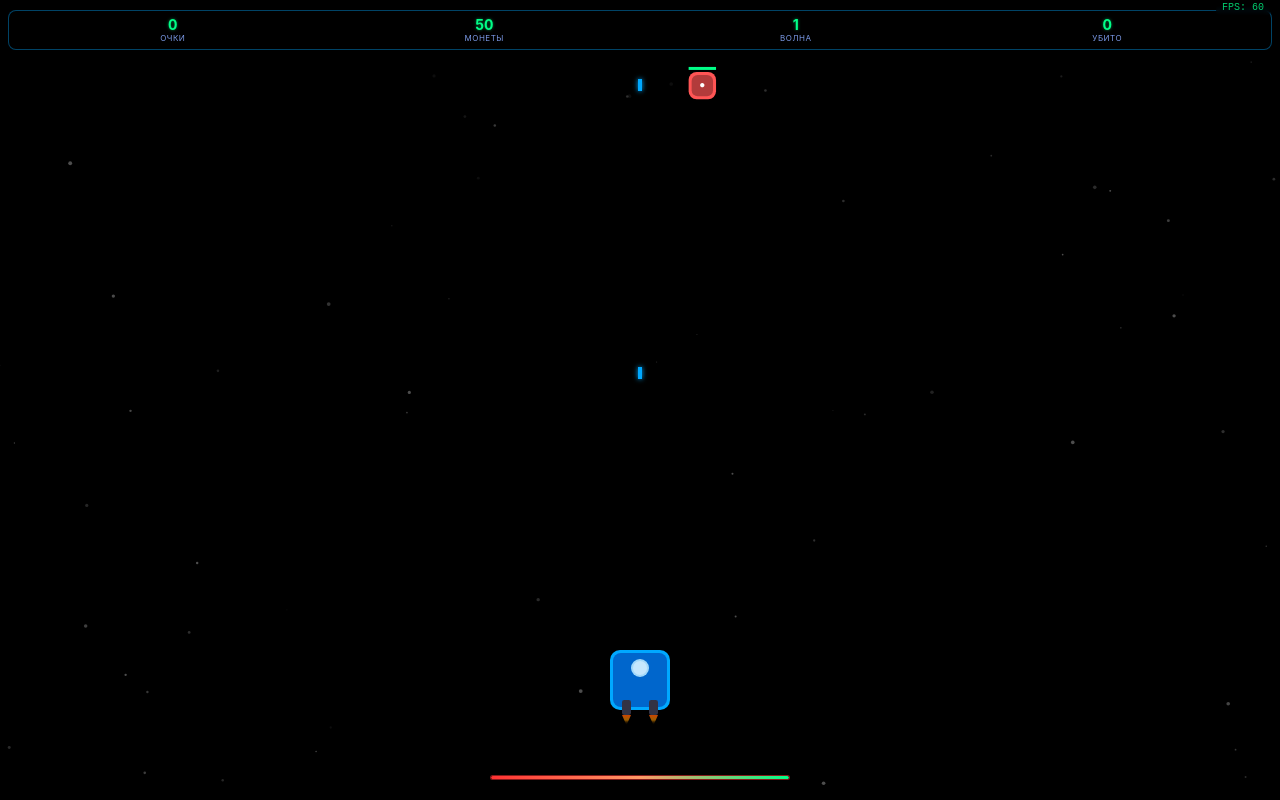
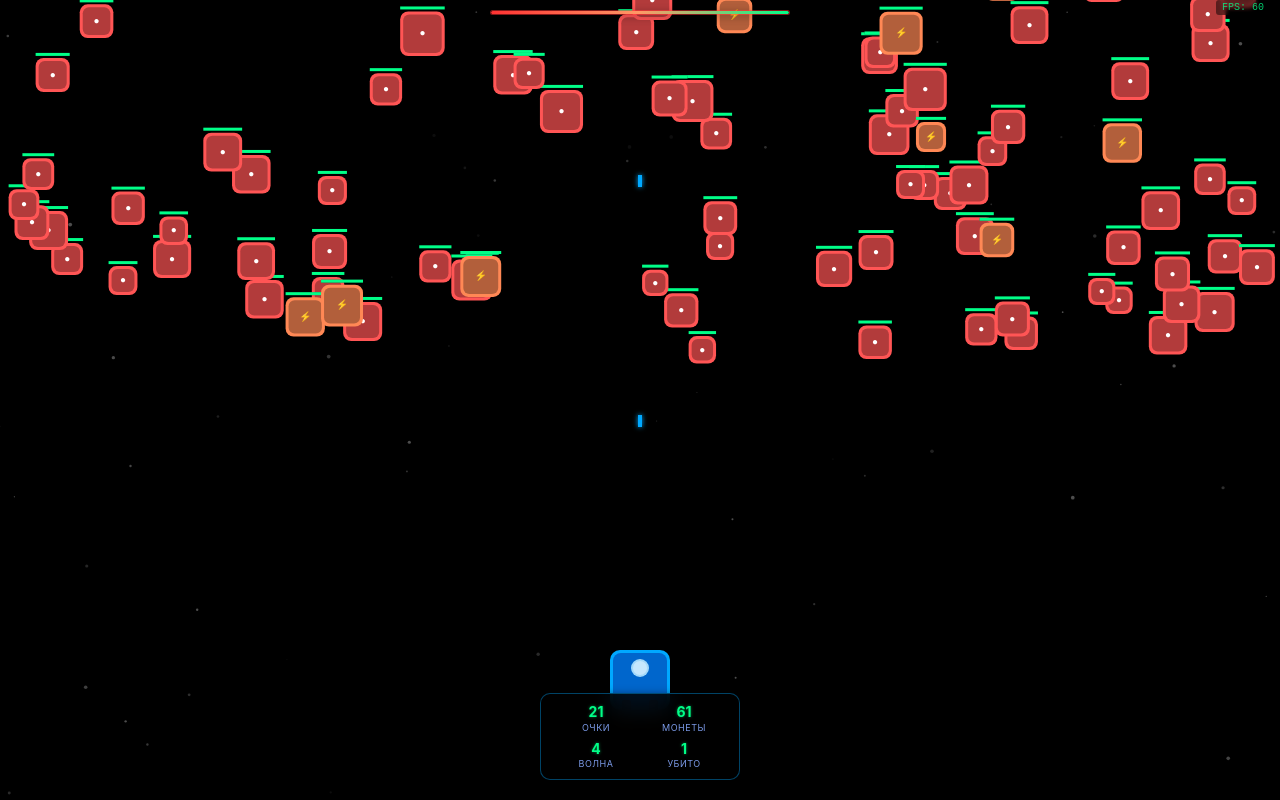
Before and after one commit to kabinaqq/samolet, a plain HTML site: page index.html in a window 1280 px wide. Both pictures are taken after a click on the button "НАЧАТЬ ИГРУ". Drawn offline with Linux system fonts and the light colour scheme.

Commit message:
Update index.html

```diff
--- a/index.html
+++ b/index.html
@@ -70,54 +70,10 @@
             backdrop-filter: blur(2px);
         }
 
-        /* Статус бар - прикреплен к верхней безопасной зоне */
-        .stats-bar {
+        /* Здоровье корабля - прикреплено к верхней безопасной зоне */
+        .ship-health-bar {
             position: fixed;
             top: env(safe-area-inset-top, 10px);
-            left: 8px;
-            right: 8px;
-            display: flex;
-            justify-content: space-between;
-            align-items: center;
-            background: rgba(0, 0, 0, 0.85);
-            padding: 6px 10px;
-            border-radius: 8px;
-            backdrop-filter: blur(10px);
-            border: 1px solid rgba(0, 168, 255, 0.4);
-            box-shadow: 0 2px 10px rgba(0, 0, 0, 0.5);
-            z-index: 100;
-            gap: 4px;
-        }
-
-        .stat-item {
-            display: flex;
-            flex-direction: column;
-            align-items: center;
-            flex: 1;
-            min-width: 0;
-        }
-
-        .stat-value {
-            font-size: 14px;
-            font-weight: 700;
-            color: #00ff88;
-            text-shadow: 0 0 3px rgba(0, 255, 136, 0.5);
-            line-height: 1.1;
-        }
-
-        .stat-label {
-            font-size: 8px;
-            color: #88aaff;
-            margin-top: 1px;
-            text-transform: uppercase;
-            letter-spacing: 0.5px;
-            opacity: 0.9;
-        }
-
-        /* Здоровье корабля - прикреплено к нижней безопасной зоне */
-        .ship-health-bar {
-            position: fixed;
-            bottom: calc(env(safe-area-inset-bottom, 20px) + 10px);
             left: 50%;
             transform: translateX(-50%);
             width: 70%;
@@ -150,6 +106,52 @@
             color: #ff8888;
             text-shadow: 0 1px 2px rgba(0, 0, 0, 0.7);
             font-weight: 500;
+        }
+
+        /* Статистика внизу экрана - компактная */
+        .bottom-stats {
+            position: fixed;
+            bottom: calc(env(safe-area-inset-bottom, 20px) + 10px);
+            left: 50%;
+            transform: translateX(-50%);
+            display: grid;
+            grid-template-columns: repeat(2, 1fr);
+            gap: 8px;
+            background: rgba(0, 0, 0, 0.85);
+            padding: 10px 15px;
+            border-radius: 10px;
+            backdrop-filter: blur(10px);
+            border: 1px solid rgba(0, 168, 255, 0.4);
+            box-shadow: 0 2px 10px rgba(0, 0, 0, 0.5);
+            z-index: 100;
+            min-width: 200px;
+            max-width: 280px;
+        }
+
+        .bottom-stat-item {
+            display: flex;
+            flex-direction: column;
+            align-items: center;
+            justify-content: center;
+        }
+
+        .bottom-stat-value {
+            font-size: 14px;
+            font-weight: 700;
+            color: #00ff88;
+            text-shadow: 0 0 3px rgba(0, 255, 136, 0.5);
+            line-height: 1.1;
+            margin-bottom: 2px;
+        }
+
+        .bottom-stat-label {
+            font-size: 9px;
+            color: #88aaff;
+            text-transform: uppercase;
+            letter-spacing: 0.5px;
+            opacity: 0.9;
+            text-align: center;
+            white-space: nowrap;
         }
 
         /* Меню улучшений - адаптировано под экран */
@@ -440,6 +442,21 @@
                 width: 85%;
                 min-width: 180px;
             }
+
+            .bottom-stats {
+                padding: 8px 12px;
+                min-width: 180px;
+                max-width: 240px;
+                gap: 6px;
+            }
+
+            .bottom-stat-value {
+                font-size: 13px;
+            }
+
+            .bottom-stat-label {
+                font-size: 8px;
+            }
         }
 
         @media (max-height: 600px) {
@@ -471,27 +488,20 @@
                 padding: 14px;
                 font-size: 15px;
             }
+
+            .ship-health-bar {
+                top: max(env(safe-area-inset-top), 5px);
+            }
+
+            .bottom-stats {
+                bottom: calc(env(safe-area-inset-bottom, 15px) + 5px);
+            }
         }
 
         /* Портретная и альбомная ориентация */
         @media (orientation: landscape) and (max-height: 500px) {
-            .stats-bar {
+            .ship-health-bar {
                 top: 5px;
-                left: 5px;
-                right: 5px;
-                padding: 4px 8px;
-            }
-
-            .stat-value {
-                font-size: 12px;
-            }
-
-            .stat-label {
-                font-size: 7px;
-            }
-
-            .ship-health-bar {
-                bottom: 10px;
                 width: 40%;
                 min-width: 150px;
             }
@@ -501,6 +511,14 @@
                 font-size: 8px;
             }
 
+            .bottom-stats {
+                bottom: 10px;
+                grid-template-columns: repeat(4, 1fr);
+                min-width: 300px;
+                max-width: 400px;
+                padding: 6px 10px;
+            }
+
             .menu-overlay {
                 padding: 10px;
             }
@@ -522,13 +540,11 @@
 
         /* iPhone X и новее - безопасные зоны */
         @supports (padding: max(0px)) {
-            .stats-bar {
+            .ship-health-bar {
                 top: max(env(safe-area-inset-top), 10px);
-                left: max(env(safe-area-inset-left), 8px);
-                right: max(env(safe-area-inset-right), 8px);
-            }
-
-            .ship-health-bar {
+            }
+
+            .bottom-stats {
                 bottom: max(env(safe-area-inset-bottom), 20px);
             }
 
@@ -540,35 +556,35 @@
     </style>
 </head>
 <body>
-    <div id="fpsCounter">FPS: 60</div>
+    <div id="fpsCounter">FPS: 0</div>
 
     <div id="gameContainer">
         <canvas id="gameCanvas"></canvas>
-
-        <!-- Статус бар -->
-        <div class="stats-bar">
-            <div class="stat-item">
-                <div class="stat-value" id="scoreValue">0</div>
-                <div class="stat-label">Очки</div>
-            </div>
-            <div class="stat-item">
-                <div class="stat-value" id="coinsValue">50</div>
-                <div class="stat-label">Монеты</div>
-            </div>
-            <div class="stat-item">
-                <div class="stat-value" id="waveValue">1</div>
-                <div class="stat-label">Волна</div>
-            </div>
-            <div class="stat-item">
-                <div class="stat-value" id="killsValue">0</div>
-                <div class="stat-label">Убито</div>
-            </div>
-        </div>
 
         <!-- Здоровье корабля -->
         <div class="ship-health-bar">
             <div class="ship-health-text" id="shipHealthText">100/100</div>
             <div class="ship-health-fill" id="shipHealthFill"></div>
+        </div>
+
+        <!-- Статистика внизу экрана -->
+        <div class="bottom-stats">
+            <div class="bottom-stat-item">
+                <div class="bottom-stat-value" id="scoreValue">0</div>
+                <div class="bottom-stat-label">Очки</div>
+            </div>
+            <div class="bottom-stat-item">
+                <div class="bottom-stat-value" id="coinsValue">50</div>
+                <div class="bottom-stat-label">Монеты</div>
+            </div>
+            <div class="bottom-stat-item">
+                <div class="bottom-stat-value" id="waveValue">1</div>
+                <div class="bottom-stat-label">Волна</div>
+            </div>
+            <div class="bottom-stat-item">
+                <div class="bottom-stat-value" id="killsValue">0</div>
+                <div class="bottom-stat-label">Убито</div>
+            </div>
         </div>
     </div>
 
@@ -740,10 +756,13 @@
         // Ключ для LocalStorage
         const SAVE_KEY = 'space_shooter_save';
 
-        // FPS счетчик
-        let fps = 60;
+        // Системные переменные для FPS и дельта-тайм
+        let fps = 0;
         let frameCount = 0;
         let lastFpsUpdate = 0;
+        let lastFrameTime = 0;
+        let deltaTime = 0;
+        const targetFPS = 60; // Целевой FPS для всех устройств
         const fpsCounter = document.getElementById('fpsCounter');
 
         // Стандартные значения для сброса
@@ -775,7 +794,7 @@
                 baseHeight: 60,
                 currentWidth: 60,
                 currentHeight: 60,
-                speed: 8,
+                speed: 300, // Увеличенная скорость в пикселях в секунду
                 color: '#00a8ff',
                 hitbox: {
                     x: 0,
@@ -792,7 +811,7 @@
             touchX: 0,
             isTouching: false,
             upgrades: {
-                fireRate: { level: 1, cost: 30, value: 400 },
+                fireRate: { level: 1, cost: 30, value: 400 }, // В миллисекундах
                 damage: { level: 1, cost: 40, value: 10 },
                 multishot: { level: 1, cost: 60, value: 1 },
                 health: { level: 1, cost: 50, value: 100 }
@@ -801,6 +820,14 @@
             objectPool: {
                 bullets: [],
                 enemies: []
+            },
+            // Константы скорости (пикселей в секунду)
+            constants: {
+                bulletSpeed: 600, // Быстрее пули
+                enemyBaseSpeed: 120, // Базовая скорость врагов
+                starSpeed: 50,
+                waveTimerSpeed: 1, // Скорость увеличения таймера волн
+                enemySpawnSpeed: 1 // Скорость увеличения таймера спавна
             }
         };
 
@@ -823,7 +850,6 @@
                 };
 
                 localStorage.setItem(SAVE_KEY, JSON.stringify(saveData));
-                console.log('Игра сохранена');
             } catch (e) {
                 console.error('Ошибка при сохранении игры:', e);
             }
@@ -837,12 +863,9 @@
                 if (savedData) {
                     const parsedData = JSON.parse(savedData);
 
-                    // Проверяем версию сохранения
                     if (parsedData.version === '1.0') {
-                        // Загружаем монеты
                         game.totalCoins = parsedData.totalCoins || DEFAULT_GAME_STATE.totalCoins;
 
-                        // Загружаем улучшения
                         if (parsedData.upgrades) {
                             if (parsedData.upgrades.fireRate) {
                                 game.upgrades.fireRate.level = parsedData.upgrades.fireRate.level || 1;
@@ -869,11 +892,9 @@
                             }
                         }
 
-                        // Загружаем максимальное здоровье
                         game.maxHealth = parsedData.maxHealth || DEFAULT_GAME_STATE.maxHealth;
                         game.playerHealth = game.maxHealth;
 
-                        console.log('Игра загружена');
                         return true;
                     }
                 }
@@ -881,9 +902,7 @@
                 console.error('Ошибка при загрузке игры:', e);
             }
 
-            // Если сохранение не найдено или произошла ошибка
             resetToDefault();
-            console.log('Создано новое сохранение');
             return false;
         }
 
@@ -891,7 +910,7 @@
         function resetProgress() {
             if (confirm('Вы уверены, что хотите сбросить весь прогресс?\nВсе улучшения и монеты будут потеряны.')) {
                 resetToDefault();
-                saveGame(); // Сохраняем сброшенное состояние
+                saveGame();
                 updateAllDisplays();
                 updateHealthDisplay();
                 alert('Прогресс сброшен!');
@@ -908,7 +927,6 @@
             game.maxHealth = DEFAULT_GAME_STATE.maxHealth;
             game.playerHealth = game.maxHealth;
 
-            // Обновляем ширину корабля
             updatePlayerWidth();
         }
 
@@ -937,13 +955,13 @@
                     y: Math.random() * canvas.height,
                     size: Math.random() * 1.5 + 0.5,
                     brightness: Math.random() * 0.2 + 0.1,
-                    speed: Math.random() * 0.1 + 0.05,
+                    speed: game.constants.starSpeed * (Math.random() * 0.5 + 0.5),
                     twinkle: Math.random() * 0.15 + 0.05
                 });
             }
         }
 
-        // Отрисовка звездного фона
+        // Отрисовка звездного фона с deltaTime
         function drawStars() {
             ctx.fillStyle = '#000';
             ctx.fillRect(0, 0, canvas.width, canvas.height);
@@ -959,7 +977,8 @@
                 ctx.arc(star.x, star.y, star.size, 0, Math.PI * 2);
                 ctx.fill();
 
-                star.y += star.speed;
+                // Движение с учетом deltaTime
+                star.y += star.speed * deltaTime;
                 if (star.y > canvas.height) {
                     star.y = 0;
                     star.x = Math.random() * canvas.width;
@@ -1096,7 +1115,7 @@
             }
         }
 
-        // Автоматическая стрельба
+        // Автоматическая стрельба с deltaTime
         function autoShoot() {
             const now = Date.now();
             const fireDelay = game.upgrades.fireRate.value;
@@ -1125,7 +1144,7 @@
                         y: game.player.y + 5,
                         width: 4,
                         height: 12,
-                        speed: 12,
+                        speed: game.constants.bulletSpeed,
                         damage: game.upgrades.damage.value,
                         color: bulletCount > 1 ? '#00ff88' : '#00a8ff'
                     };
@@ -1173,7 +1192,7 @@
                 enemy.y = -size - 10;
                 enemy.width = size;
                 enemy.height = size;
-                enemy.speed = (1.2 + waveModifier * 0.15) * speedMultiplier;
+                enemy.speed = (game.constants.enemyBaseSpeed + waveModifier * 15) * speedMultiplier;
                 enemy.health = health;
                 enemy.maxHealth = health;
                 enemy.color = colors[enemyType];
@@ -1191,7 +1210,7 @@
                     y: -size - 10,
                     width: size,
                     height: size,
-                    speed: (1.2 + waveModifier * 0.15) * speedMultiplier,
+                    speed: (game.constants.enemyBaseSpeed + waveModifier * 15) * speedMultiplier,
                     health: health,
                     maxHealth: health,
                     color: colors[enemyType],
@@ -1273,14 +1292,22 @@
                     rect1.y + rect1.height < rect2.y);
         }
 
-        // Обновление игры
+        // Обновление игры с deltaTime
         function update(currentTime) {
             if (!game.running) return;
+
+            // Расчет deltaTime
+            if (!lastFrameTime) lastFrameTime = currentTime;
+            deltaTime = (currentTime - lastFrameTime) / 1000; // В секундах
+            lastFrameTime = currentTime;
+
+            // Ограничиваем deltaTime для избежания скачков
+            deltaTime = Math.min(deltaTime, 0.1);
 
             // Обновление FPS
             frameCount++;
             if (currentTime - lastFpsUpdate >= 1000) {
-                fps = Math.min(60, frameCount);
+                fps = frameCount;
                 frameCount = 0;
                 lastFpsUpdate = currentTime;
                 if (fpsCounter) {
@@ -1291,9 +1318,12 @@
                 }
             }
 
-            // Движение игрока
+            // Движение игрока с deltaTime
             if (game.isTouching) {
-                game.player.x = game.touchX - game.player.currentWidth / 2;
+                const targetX = game.touchX - game.player.currentWidth / 2;
+                const dx = targetX - game.player.x;
+                // Плавное движение с deltaTime
+                game.player.x += dx * 5 * deltaTime;
                 game.player.x = Math.max(0, Math.min(game.player.x, canvas.width - game.player.currentWidth));
                 updatePlayerHitbox();
             }
@@ -1301,11 +1331,10 @@
             // Автоматическая стрельба
             autoShoot();
 
-            // Обновление волн
-            game.waveTimer++;
-            game.enemySpawnTimer++;
-
-            const waveDuration = Math.max(1200, 1800 - game.wave * 50);
+            // Обновление волн с deltaTime
+            game.waveTimer += game.constants.waveTimerSpeed * deltaTime * 60; // Нормализуем к 60 FPS
+
+            const waveDuration = Math.max(30, 45 - game.wave * 0.5); // В секундах
             if (game.waveTimer > waveDuration) {
                 game.wave++;
                 game.waveTimer = 0;
@@ -1319,8 +1348,10 @@
                 }
             }
 
-            // Создание врагов
-            const spawnDelay = Math.max(20, 90 - game.wave * 3);
+            // Создание врагов с deltaTime
+            game.enemySpawnTimer += game.constants.enemySpawnSpeed * deltaTime * 60; // Нормализуем к 60 FPS
+
+            const spawnDelay = Math.max(0.5, 1.5 - game.wave * 0.05); // В секундах
             if (game.enemySpawnTimer > spawnDelay) {
                 createEnemy();
                 game.enemySpawnTimer = 0;
@@ -1333,10 +1364,10 @@
                 }
             }
 
-            // Обновление пуль
+            // Обновление пуль с deltaTime
             for (let i = game.bullets.length - 1; i >= 0; i--) {
                 const bullet = game.bullets[i];
-                bullet.y -= bullet.speed;
+                bullet.y -= bullet.speed * deltaTime;
 
                 if (bullet.y < -bullet.height) {
                     game.objectPool.bullets.push(game.bullets[i]);
@@ -1374,7 +1405,7 @@
                             game.kills++;
 
                             updateAllDisplays();
-                            saveGame(); // Сохраняем после получения монет
+                            saveGame();
 
                             game.objectPool.enemies.push(game.enemies[j]);
                             game.enemies.splice(j, 1);
@@ -1384,10 +1415,10 @@
                 }
             }
 
-            // Обновление врагов и проверка столкновений с игроком
+            // Обновление врагов и проверка столкновений с игроком с deltaTime
             for (let i = game.enemies.length - 1; i >= 0; i--) {
                 const enemy = game.enemies[i];
-                enemy.y += enemy.speed;
+                enemy.y += enemy.speed * deltaTime;
                 updateEnemyHitbox(enemy);
 
                 if (checkCollision(game.player.hitbox, enemy.hitbox)) {
@@ -1563,7 +1594,7 @@
 
                 updateAllDisplays();
                 updateHealthDisplay();
-                saveGame(); // Сохраняем после покупки улучшения
+                saveGame();
             }
         }
 
@@ -1577,7 +1608,7 @@
                 game.coinsEarned += bonus;
             }
 
-            saveGame(); // Сохраняем при завершении игры
+            saveGame();
 
             const gameOverMenu = document.getElementById('gameOverMenu');
             if (gameOverMenu) {
@@ -1598,6 +1629,7 @@
             game.enemies = [];
             game.waveTimer = 0;
             game.enemySpawnTimer = 0;
+            lastFrameTime = 0; // Сбрасываем время для deltaTime
 
             updatePlayerWidth();
             initPlayer();
@@ -1608,7 +1640,7 @@
             document.getElementById('gameOverMenu').style.display = 'none';
         }
 
-        // Игровой цикл
+        // Игровой цикл с фиксированным временем
         function gameLoop(currentTime) {
             update(currentTime);
             draw();
```
